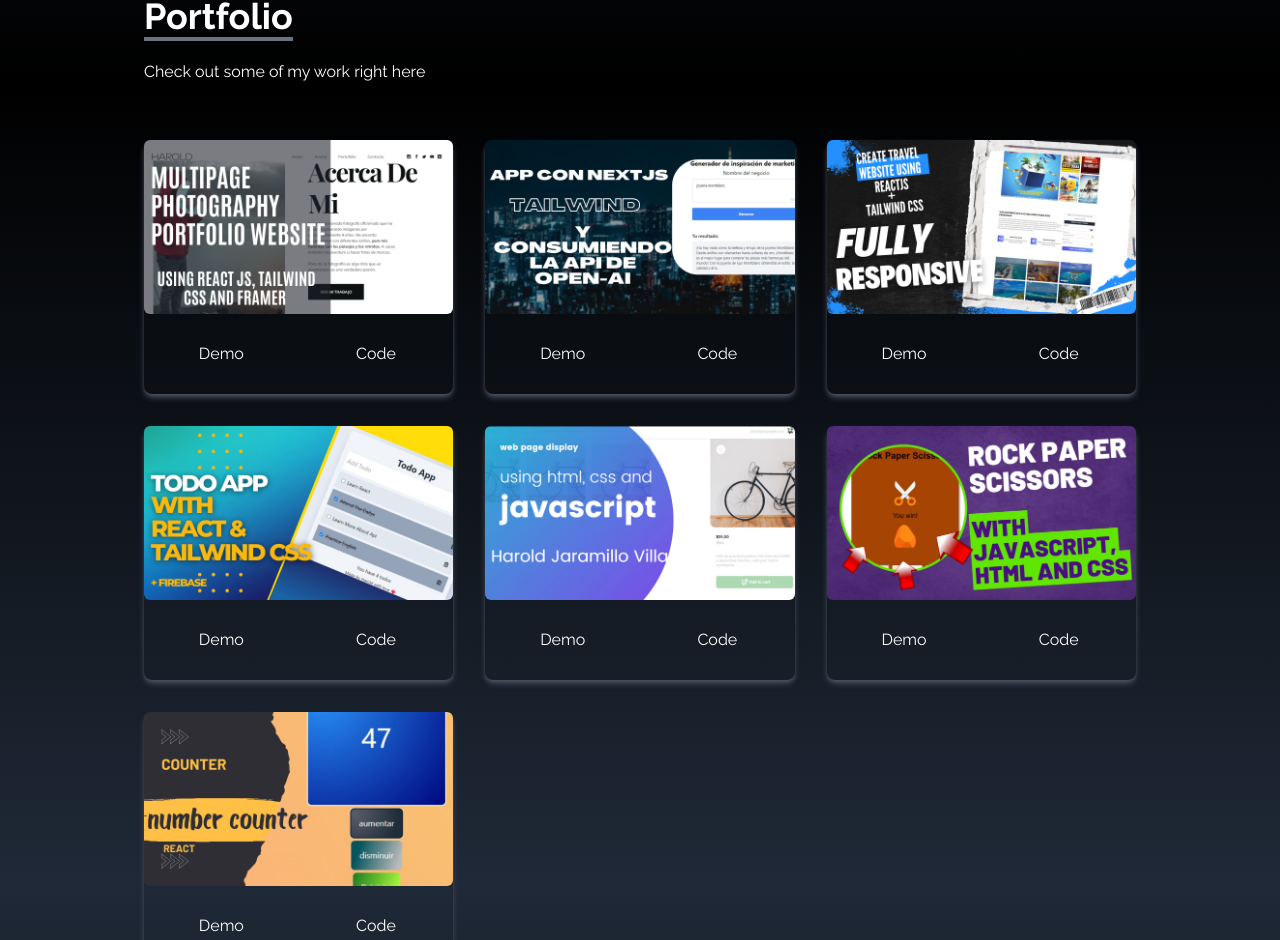
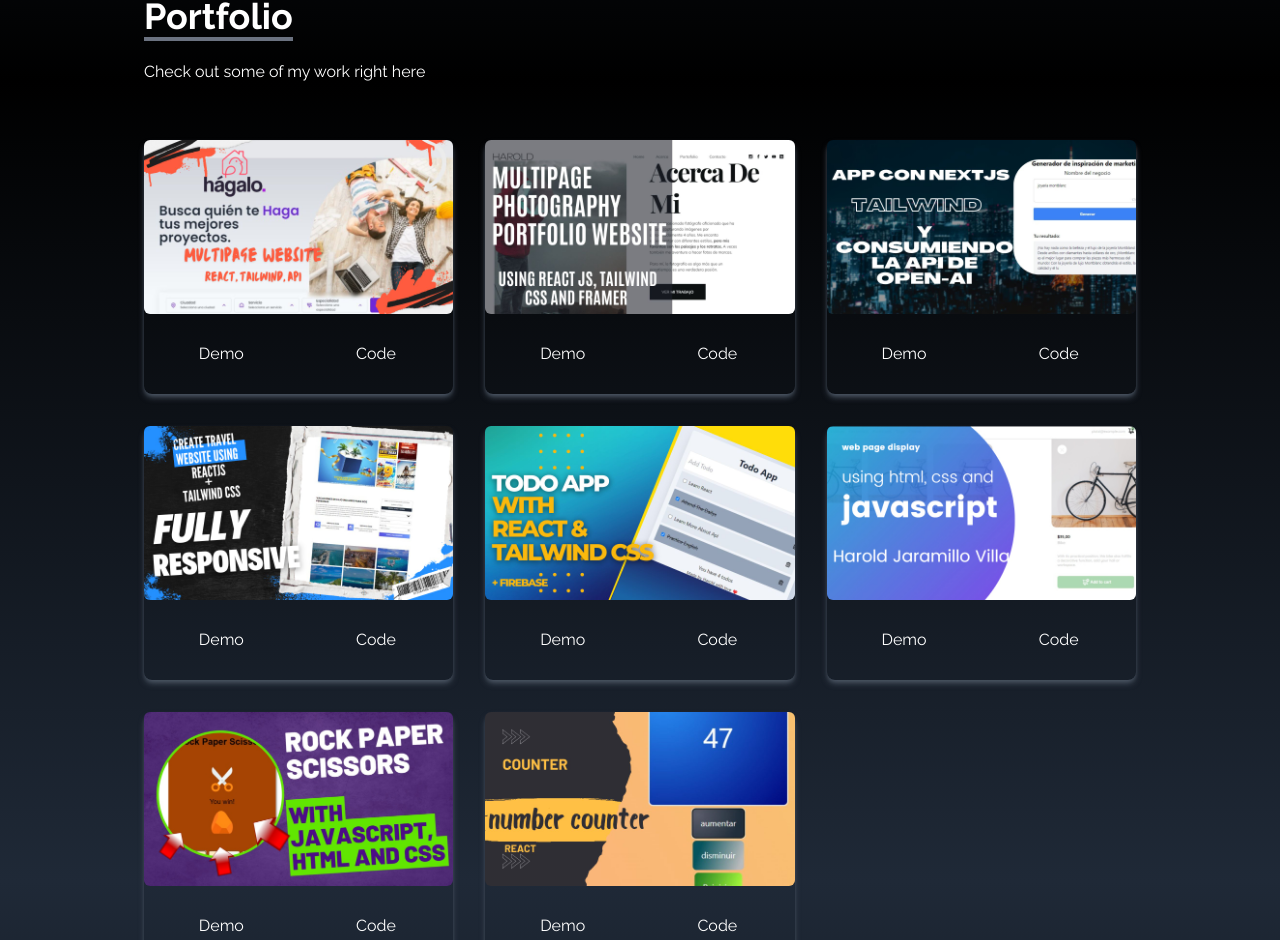
Before and after one commit to haroldjvilla/portfolio, a React (Create React App) app: page / in a window 1280 px wide. Shown: the part 1519-2459 px from the top of the page. Built offline with nearby package versions, Linux system fonts and the light colour scheme; the HTML template or start-up script is replaced by a standard one.

Commit message:
añadí hagalo en proyectos

```diff
--- a/src/components/Portfolio.jsx
+++ b/src/components/Portfolio.jsx
@@ -6,9 +6,15 @@
 import travel from "../assets/portfolio/travel.jpg";
 import openAi from "../assets/portfolio/openAi.jpg";
 import fotoBlog from "../assets/portfolio/fotoBlog.jpg";
+import Hagalo from "../assets/portfolio/hagalo.jpg";
 
 function Portfolio() {
   const portfolio = [
+    {
+      id: 7,
+      src: Hagalo,
+      href: "https://hagalo-v1.vercel.app/",
+    },
     {
       id: 7,
       src: fotoBlog,
```
Also changed, not shown: src/assets/portfolio/hagalo.jpg (added).
